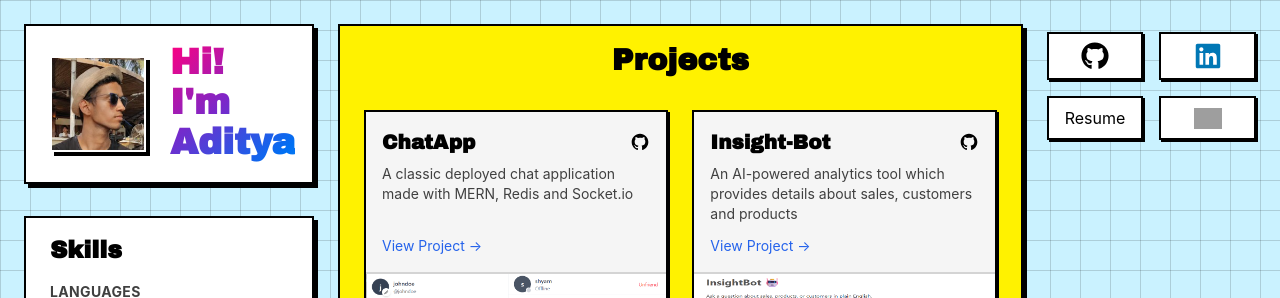
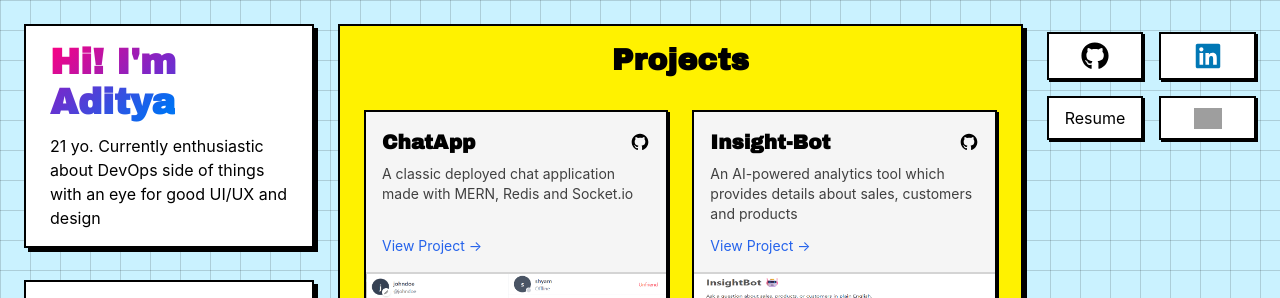
Before and after one commit to Aditya-Nikhade/portfolio, a Next.js app: page / in a window 1280 px wide. Shown: the top 298 px of the page. Built offline with nearby package versions, Linux system fonts and the light colour scheme; grey boxes are pictures that could not be loaded; a web font is replaced by a local one.

Commit message:
fix: changed the welcome message

```diff
--- /dev/null
+++ b/app/api/contact/route.ts
@@ -0,0 +1,14 @@
+import { NextRequest, NextResponse } from 'next/server';
+
+export async function POST(req: NextRequest) {
+  try {
+    const { message } = await req.json();
+    if (!message) {
+      return NextResponse.json({ error: 'Message is required.' }, { status: 400 });
+    }
+    // Email sending removed. Just return success.
+    return NextResponse.json({ success: true });
+  } catch {
+    return NextResponse.json({ error: 'Failed to process message.' }, { status: 500 });
+  }
+}
--- a/app/page.tsx
+++ b/app/page.tsx
@@ -72,19 +72,14 @@ export default function Home() {
       {/* Left Column */}
       <section className="col-span-12 lg:col-span-3 flex flex-col gap-4 z-10">
         {/* Profile Box */}
-        <div className="bg-white border-2 border-foreground shadow-[4px_4px_0px_0px_var(--border)] px-6 py-4 flex items-center gap-6 hover:translate-x-1 hover:translate-y-1 hover:shadow-none transition-all">
-          <Image
-            src="/image.png"
-            alt="Profile picture"
-            width={96}
-            height={96}
-            className="object-cover w-24 h-24 border-2 border-foreground shadow-[4px_4px_0px_0px_var(--border)] flex-shrink-0"
-            priority
-          />
+        <div className="bg-white border-2 border-foreground shadow-[4px_4px_0px_0px_var(--border)] px-6 py-4 flex flex-col items-center gap-2 hover:translate-x-1 hover:translate-y-1 hover:shadow-none transition-all">
           <div className="flex flex-col">
             <AuroraText className="font-bold text-4xl font-archivo mb-1 text-left">
-              Hi! <br /> I&apos;m Aditya
+              Hi! I&apos;m Aditya
             </AuroraText>
+          </div>
+          <div className="flex flex-col">
+            <div>21 yo. Currently enthusiastic about DevOps side of things with an eye for good UI/UX and design</div>
           </div>
         </div>
         {/* Skills Box */}
```
